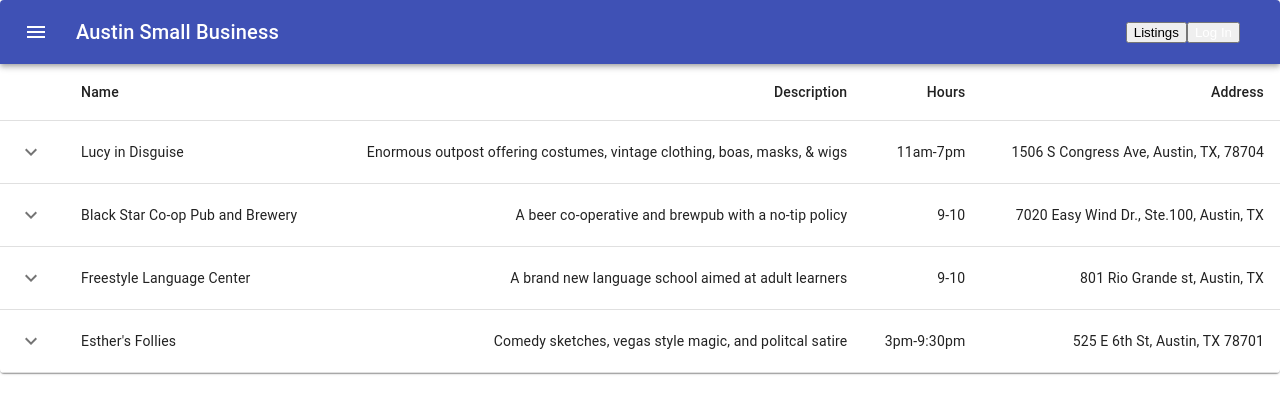
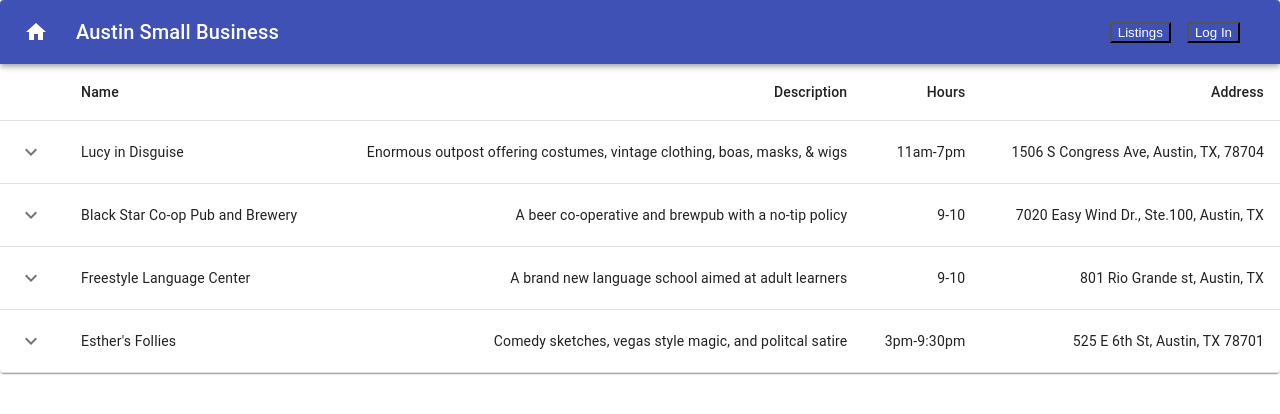
Before and after one commit to Dwaylan/Small-business-app, a React (Create React App) app: page / in a window 1280 px wide. Shown: the top 414 px of the page. Built offline with nearby package versions, Linux system fonts and the light colour scheme.

Commit message:
added home icon with home route functionality

```diff
--- a/src/Components/Nav/Nav.js
+++ b/src/Components/Nav/Nav.js
@@ -4,7 +4,7 @@
 import Toolbar from "@material-ui/core/Toolbar";
 import Typography from "@material-ui/core/Typography";
 import IconButton from "@material-ui/core/IconButton";
-import MenuIcon from "@material-ui/icons/Menu";
+import HomeIcon from "@material-ui/icons/Home";
 import { useHistory } from "react-router-dom";
 
 const useStyles = makeStyles((theme) => ({
@@ -22,6 +22,13 @@
   logInButton: {
     marginRight: theme.spacing(2),
     color: "inherit",
+    background: "#3f51b5",
+    variant: "contained",
+  },
+  listingsInButton: {
+    marginRight: theme.spacing(2),
+    color: "inherit",
+    background: "#3f51b5",
     variant: "contained",
   },
 }));
@@ -58,9 +65,12 @@
   );
 }
 
-function homeClick() {
-  let history = useHistory;
-  history.push("/");
+function HomeButton() {
+  let history = useHistory();
+  function handleClick() {
+    history.push("/");
+  }
+  return <HomeIcon onClick={handleClick} />;
 }
 
 export default function ButtonAppBar() {
@@ -75,9 +85,9 @@
             className={classes.menuButton}
             color="inherit"
             aria-label="menu"
-            onClick={homeClick}
+            // onClick={handleClick}
           >
-            <MenuIcon />
+            <HomeButton />
           </IconButton>
           <Typography variant="h6" className={classes.title}>
             Austin Small Business
--- a/src/Privateroute.js
+++ b/src/Privateroute.js
@@ -18,7 +18,7 @@
   ...rest
 }) {
   // Default status: the user is not signed in
-  const signed = true;
+  const signed = false;
 
   // if the route is private and the user is not signed in
   if (isPrivate && !signed) {
```
